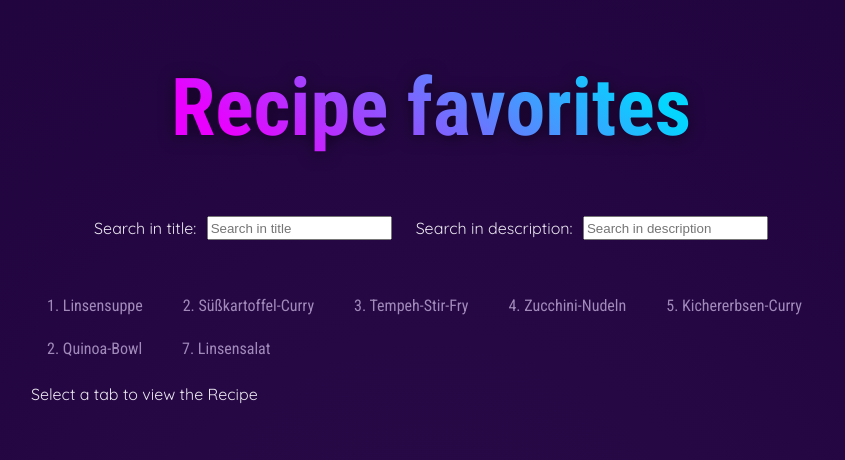
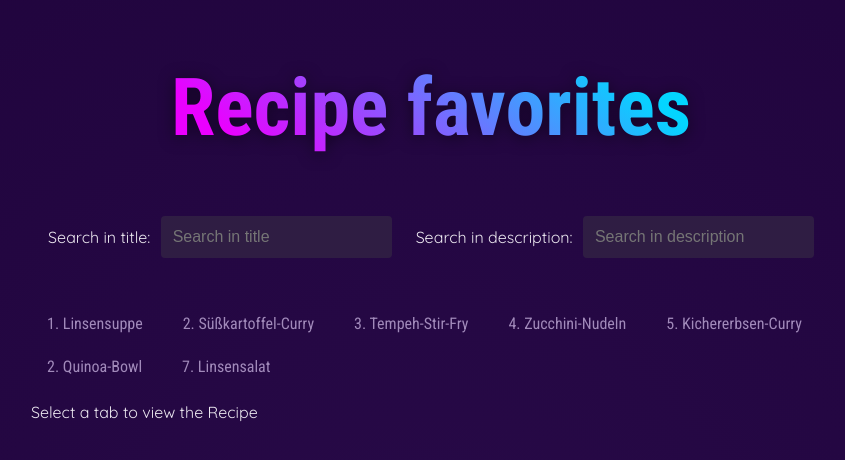
Before and after one commit to mcmulman/recipes, a React (Vite) app: page / in a window 1280 px wide. Shown: the top 460 px of the page, without its empty margins (209-1054 px from the left). Built offline with nearby package versions, Linux system fonts and the light colour scheme.

Commit message:
Style search fields

```diff
--- a/src/components/Recipes/Recipes.jsx
+++ b/src/components/Recipes/Recipes.jsx
@@ -22,11 +22,11 @@ function Recipes() {
     <>
       <Section>
         <div style={{display: 'flex', justifyContent: 'center', gap: '24px'}}>
-          <div style={{display: 'flex', justifyContent: 'center', gap: '6px'}}>
+          <div style={{display: 'flex', alignItems: 'center', justifyContent: 'center', gap: '6px'}}>
             <label htmlFor='search'>Search in title:&nbsp;
             </label><input name="searchTitle" placeholder='Search in title' onChange={handleSearch}/>
           </div>
-          <div style={{display: 'flex', justifyContent: 'center', gap: '6px'}}>
+          <div style={{display: 'flex', alignItems: 'center', justifyContent: 'center', gap: '6px'}}>
             <label htmlFor='searchDesc'>Search in description:&nbsp;</label>
             <input name="searchDesc" placeholder='Search in description' onChange={handleSearch}/>
           </div>
--- a/src/index.css
+++ b/src/index.css
@@ -65,3 +65,12 @@ main h2 {
 .tab-content code {
   font-size: 1rem;
 }
+
+input {
+  padding: 0.75rem;
+  font-size: 1rem;
+  border-radius: 4px;
+  border: none;
+  background-color: #2f1d43;
+  color: #ebe7ef;
+}
```
Also changed, not shown: 4 other files (tests, documents, lock files or other folders).
